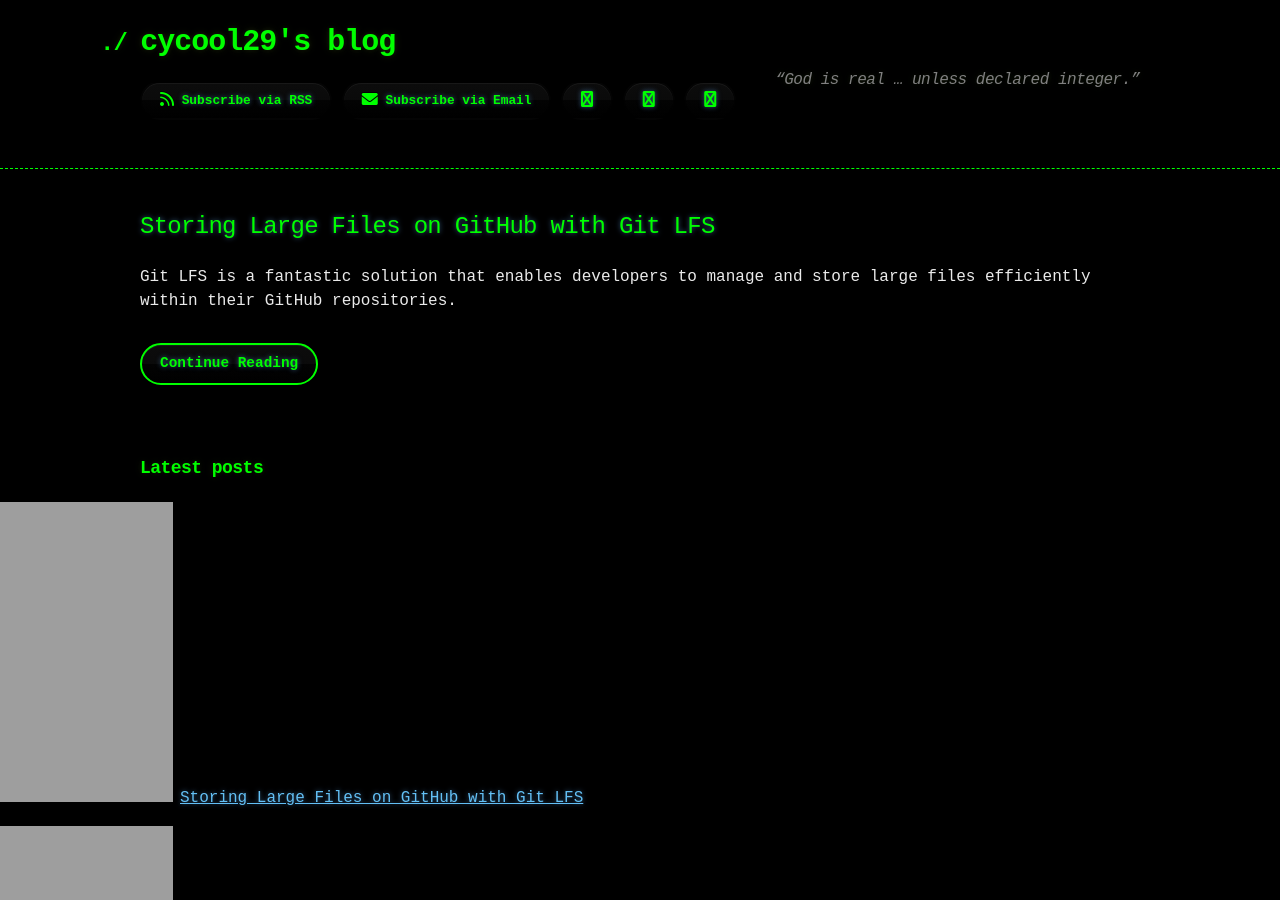
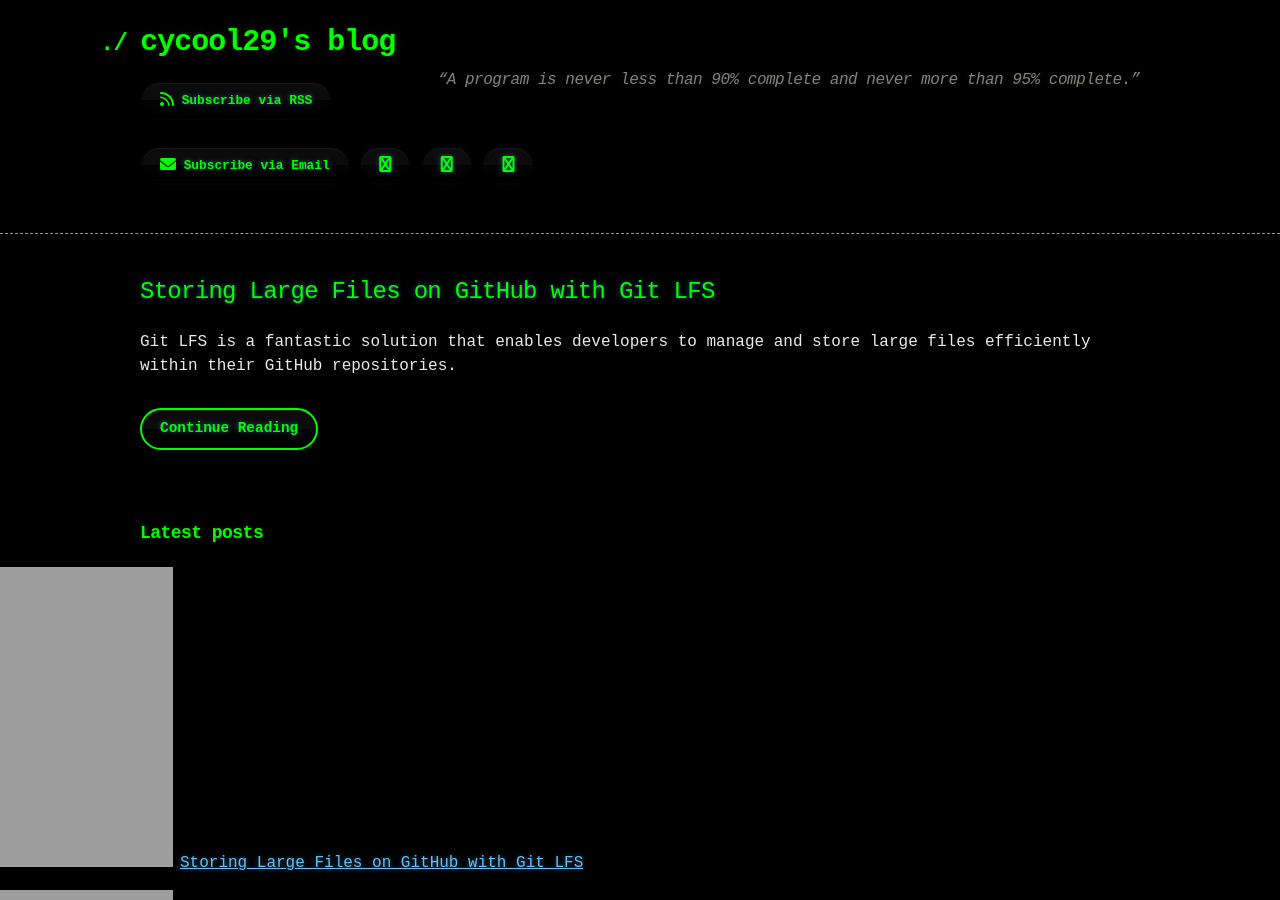
Before and after one commit to cycool29/cycool29.github.io, a Jekyll site: the page built from index.md, in a window 1280 px wide and 900 px high. Built offline with Jekyll 4.4.1, drawn with Linux system fonts in a browser that asks for light colours; a style sheet for code colours, icons or effects is not loaded.

Commit message:
Update quotes

```diff
--- a/_config.yml
+++ b/_config.yml
@@ -1,5 +1,5 @@
 title: cycool29's blog
-description: "“God is real … unless declared integer.” "
+description: "“A program is never less than 90% complete and never more than 95% complete.” "
 bio: A high school student. Intermediate in Python, Git, Bash. Learning JavaScript. He/Him. "
 author: cycool29
 url: https://cycool29.github.io
```
